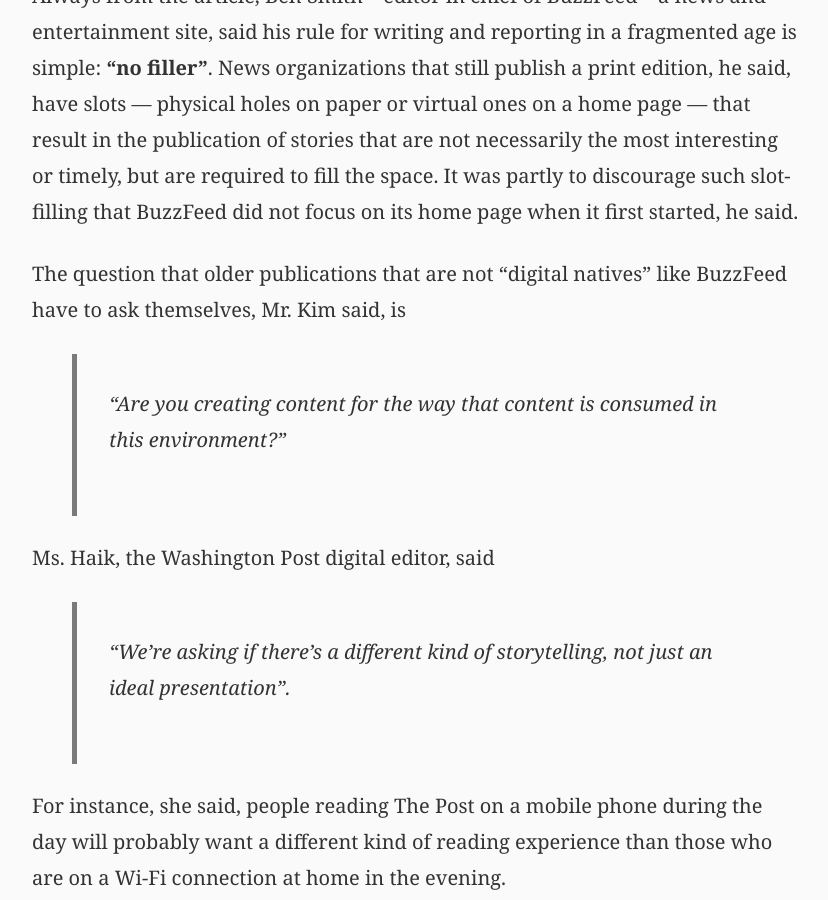
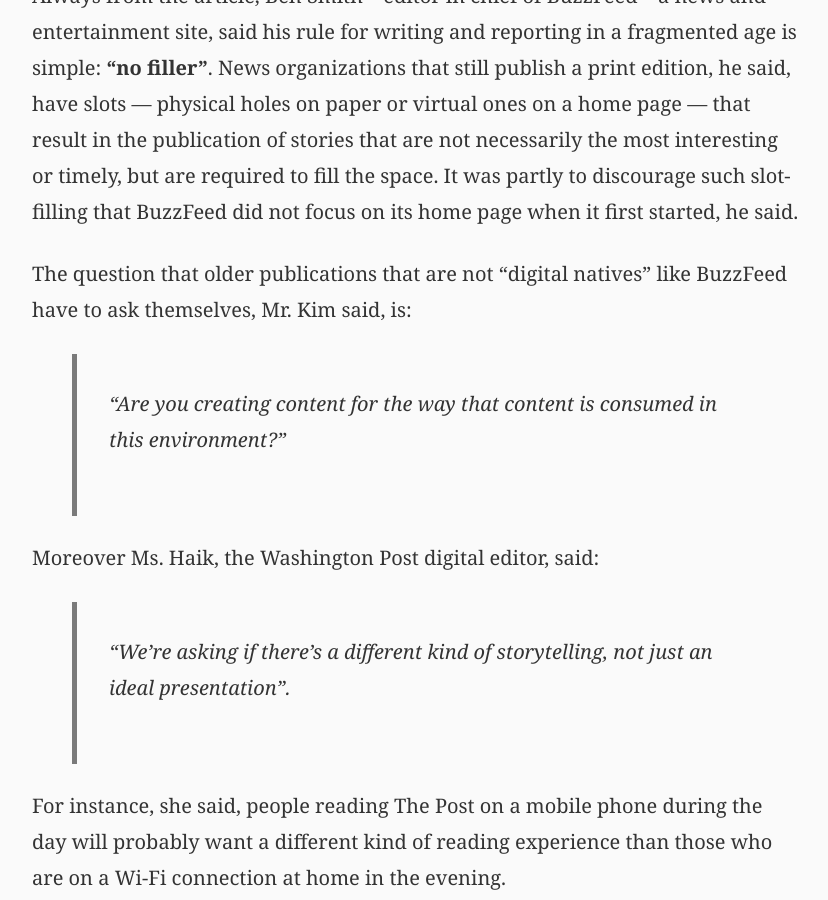
Before and after one commit to aminalhazwani/blog.newsboy.co, a Jekyll site: the page built from _posts/2014-10-31-the-influence-of-social-media-on-news.md, in a window 1280 px wide and 900 px high, scrolled down 1315 px. Shown: the whole window, without its empty margins (224-1052 px from the left). Built offline with Jekyll 4.4.1, drawn with Linux system fonts in a browser that asks for light colours.

Commit message:
Minor changes to 3 posts

```diff
--- a/_posts/2014-10-31-the-influence-of-social-media-on-news.md
+++ b/_posts/2014-10-31-the-influence-of-social-media-on-news.md
@@ -17,11 +17,11 @@
 
 Always from the article, Ben Smith – editor in chief of BuzzFeed – a news and entertainment site, said his rule for writing and reporting in a fragmented age is simple: __"no filler"__. News organizations that still publish a print edition, he said, have slots — physical holes on paper or virtual ones on a home page — that result in the publication of stories that are not necessarily the most interesting or timely, but are required to fill the space. It was partly to discourage such slot-filling that BuzzFeed did not focus on its home page when it first started, he said.
 
-The question that older publications that are not “digital natives” like BuzzFeed have to ask themselves, Mr. Kim said, is
+The question that older publications that are not “digital natives” like BuzzFeed have to ask themselves, Mr. Kim said, is:
 
 > “Are you creating content for the way that content is consumed in this environment?”
 
-Ms. Haik, the Washington Post digital editor, said
+Moreover Ms. Haik, the Washington Post digital editor, said:
 
 > "We’re asking if there’s a different kind of storytelling, not just an ideal presentation".
 
```
Also changed, not shown: _posts/2014-11-21-long-good-read.md (+2 -0 lines), _posts/2014-11-25-rivista-studio-triennale.md (+2 -0 lines).
